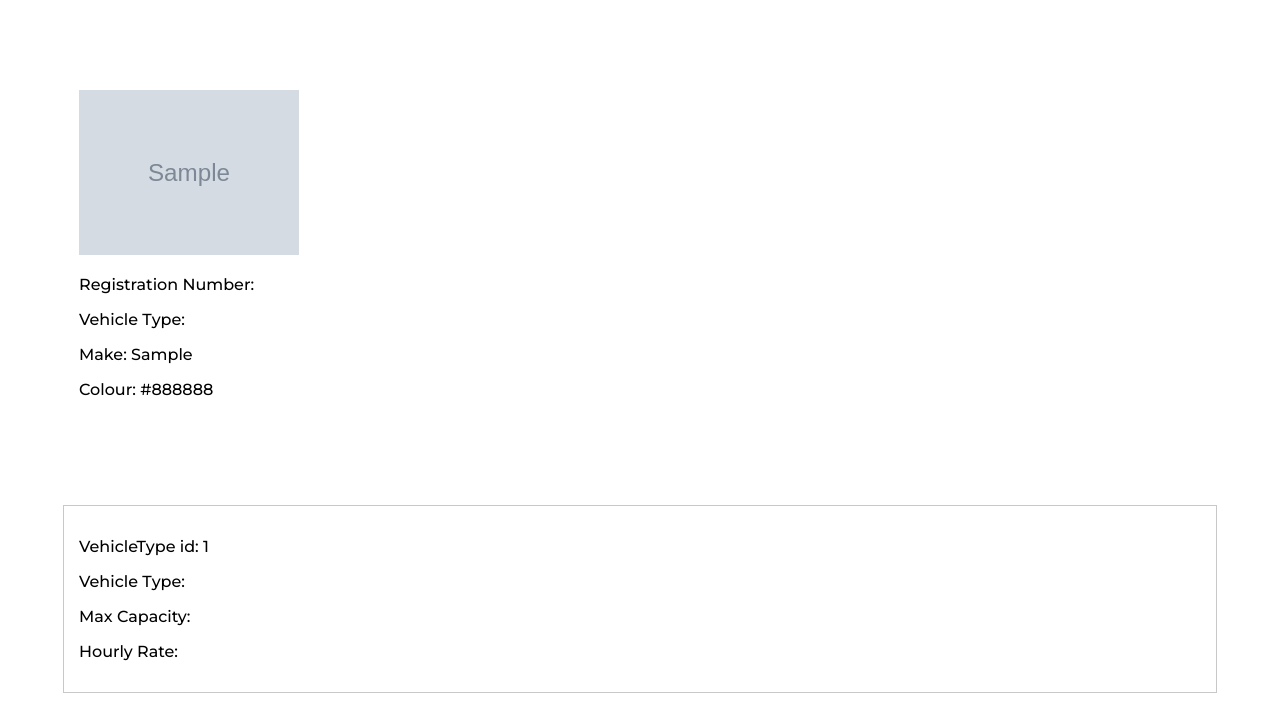
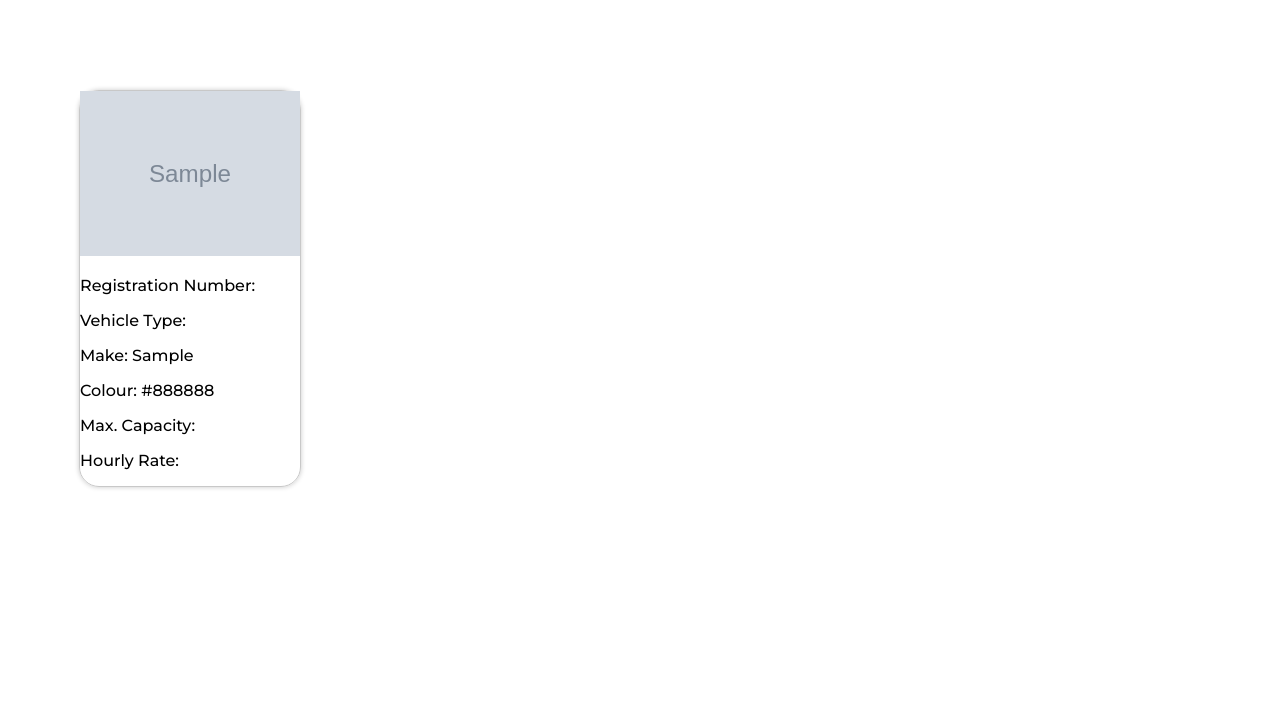
Before and after one commit to gustavozapata/Berwyn-Buses, a PHP site: page /search.php in a window 1280 px wide. Shown: the part 106-809 px from the top of the page. After the commit the page ends 595 px from the top, so only its background shows below. Run offline with PHP 8.4, Linux system fonts and the light colour scheme; tables that the repository leaves empty or names only in its code hold one stand-in row (values such as "Sample post"); grey boxes marked "Sample" are stand-in pictures.

Commit message:
first batch of a series of updates to the searching webpage

```diff
--- a/content/css/search.css
+++ b/content/css/search.css
@@ -1,6 +1,10 @@
 .coach-div {
   display: inline-block;
   margin: 10px 15px;
+  border: 1px solid rgb(200, 200, 200);
+  border-radius: 20px;
+  box-shadow: 0 0 5px rgb(200, 200, 200);
+  cursor: pointer;
 }
 .coach-div p {
   font-weight: 500;
@@ -8,17 +12,3 @@
 .coach-img {
   width: 220px;
 }
-
-/* DELETE */
-section {
-  width: 90%;
-  margin: 10px auto;
-  border: 1px solid rgb(200, 200, 200);
-}
-section div {
-  display: inline-block;
-  margin: 15px;
-}
-section p {
-  font-weight: 500;
-}
--- a/content/css/styles.css
+++ b/content/css/styles.css
@@ -101,8 +101,8 @@ nav ul li a:hover {
   text-decoration: underline;
 }
 
-/* MAIN ARTICLE */
-.main-article {
+/* MAIN section */
+.main-section {
   width: 90%;
   margin: 80px auto;
 }
@@ -240,7 +240,7 @@ footer p a {
   nav {
     margin: 40px 0 5px 0;
   }
-  .main-article {
+  .main-section {
     margin-top: 40px;
   }
 }
--- a/model/database.php
+++ b/model/database.php
@@ -8,9 +8,9 @@ $username = "k1715308";
 $password = "webdevdatabase";
 
 //XAMPP (LOCALHOST)
-// $username = "root";
-// $password = "";
-// $host = "localhost";
+$username = "root";
+$password = "";
+$host = "localhost";
 
 $pdo = new PDO("mysql:host=$host;dbname=$database", $username, $password, [PDO::ATTR_ERRMODE => PDO::ERRMODE_EXCEPTION]);
 
@@ -22,11 +22,13 @@ function getAllCoaches(){
     $results = $statement->fetchAll(PDO::FETCH_CLASS, "Coach");
 
     foreach($results as $result) {
-        $statement = $pdo->prepare("SELECT type FROM VehicleType WHERE id = :id");
+        $statement = $pdo->prepare("SELECT * FROM VehicleType WHERE id = :id");
         $statement->bindValue(":id", $result->vehicleType, PDO::PARAM_INT);
         $statement->execute();
         $queryResult = $statement->fetch(PDO::FETCH_OBJ);
         $result->vehicleType = $queryResult->type;
+        $result->maxCapacity = $queryResult->maxCapacity;
+        $result->hourlyRate = $queryResult->hourlyRate;
     }
 
     return $results;
@@ -40,13 +42,4 @@ function getAllVehicleTypes(){
     return $results;
 }
 
-function testing($id){
-    global $pdo;
-    $statement = $pdo->prepare("SELECT type FROM VehicleType WHERE id = :id");
-    $statement->bindValue(":id", $id, PDO::PARAM_INT);
-    $statement->execute();
-    $results = $statement->fetchAll(PDO::FETCH_NUM);
-    return $results;
-}
-
 ?>
--- a/view/search.php
+++ b/view/search.php
@@ -4,7 +4,7 @@ require_once "../model/database.php";
 require_once "../model/coach.php";
 
 $coaches = getAllCoaches();
-$VehicleTypes = getAllVehicleTypes();
+// $VehicleTypes = getAllVehicleTypes();
 
 ?>
 <!DOCTYPE html>
@@ -27,7 +27,7 @@ $VehicleTypes = getAllVehicleTypes();
       require_once "./header.php";
       ?>
 
-    <article class="main-article">
+    <section class="main-section">
     <?php foreach($coaches as $coach): ?>
     <div class="coach-div">
         <img class="coach-img" src="../content/images/<?= $coach->image ?>" alt="Image Coach"/>
@@ -35,17 +35,8 @@ $VehicleTypes = getAllVehicleTypes();
         <p>Vehicle Type: <?= $coach->vehicleType ?></p>
         <p>Make: <?= $coach->make ?></p>
         <p>Colour: <?= $coach->colour ?></p>
-    </div>
-    <?php endforeach ?>
-    </article>
-
-    <section>
-    <?php foreach($VehicleTypes as $type): ?>
-    <div>
-        <p>VehicleType id: <?= $type->id ?></p>
-        <p>Vehicle Type: <?= $type->type ?></p>
-        <p>Max Capacity: <?= $type->maxCapacity ?></p>
-        <p>Hourly Rate: <?= $type->hourlyRate ?></p>
+        <p>Max. Capacity: <?= $coach->maxCapacity ?></p>
+        <p>Hourly Rate: <?= $coach->hourlyRate ?></p>
     </div>
     <?php endforeach ?>
     </section>
```
Also changed, not shown: view/index.php (+4 -4 lines).
